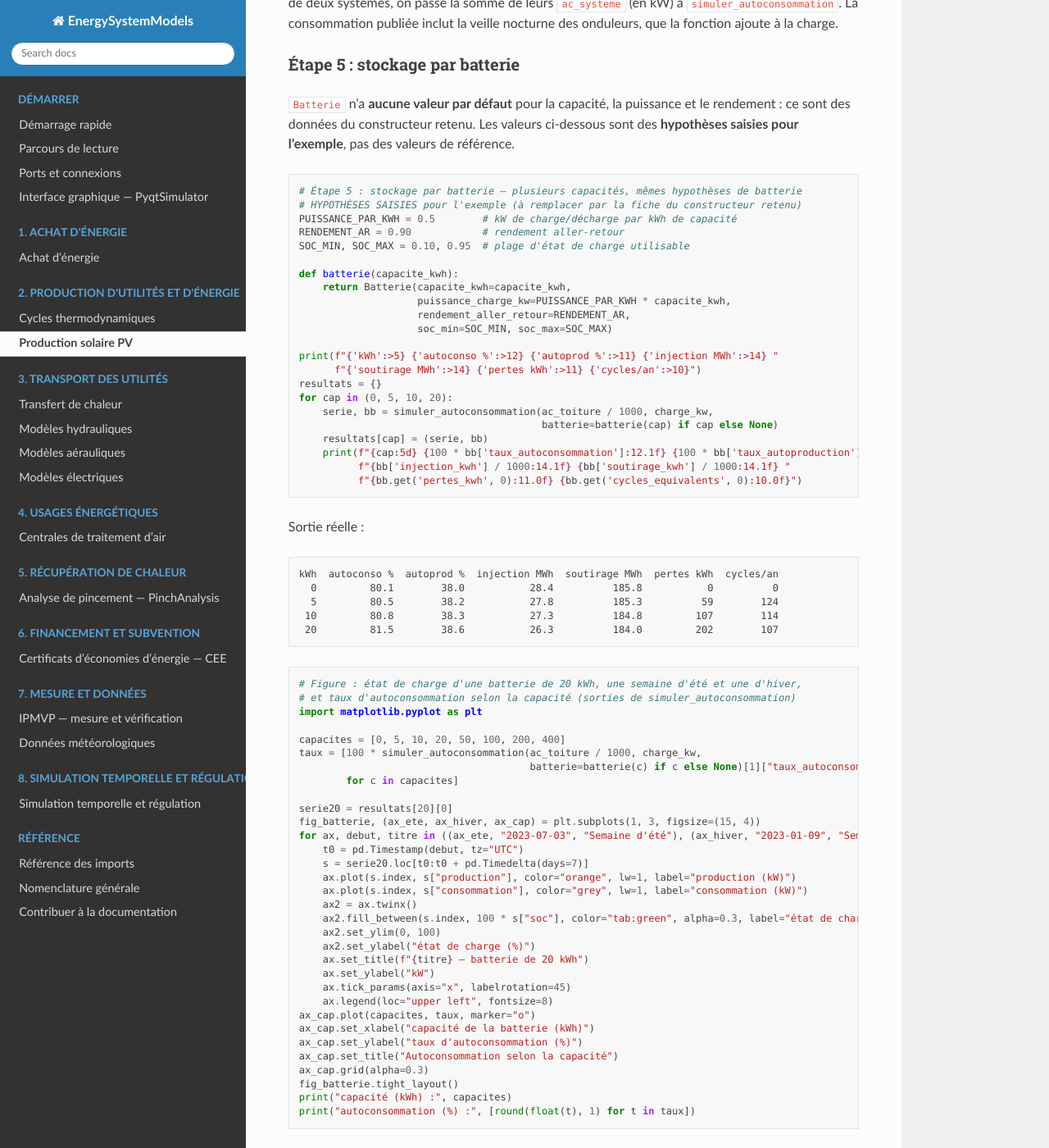
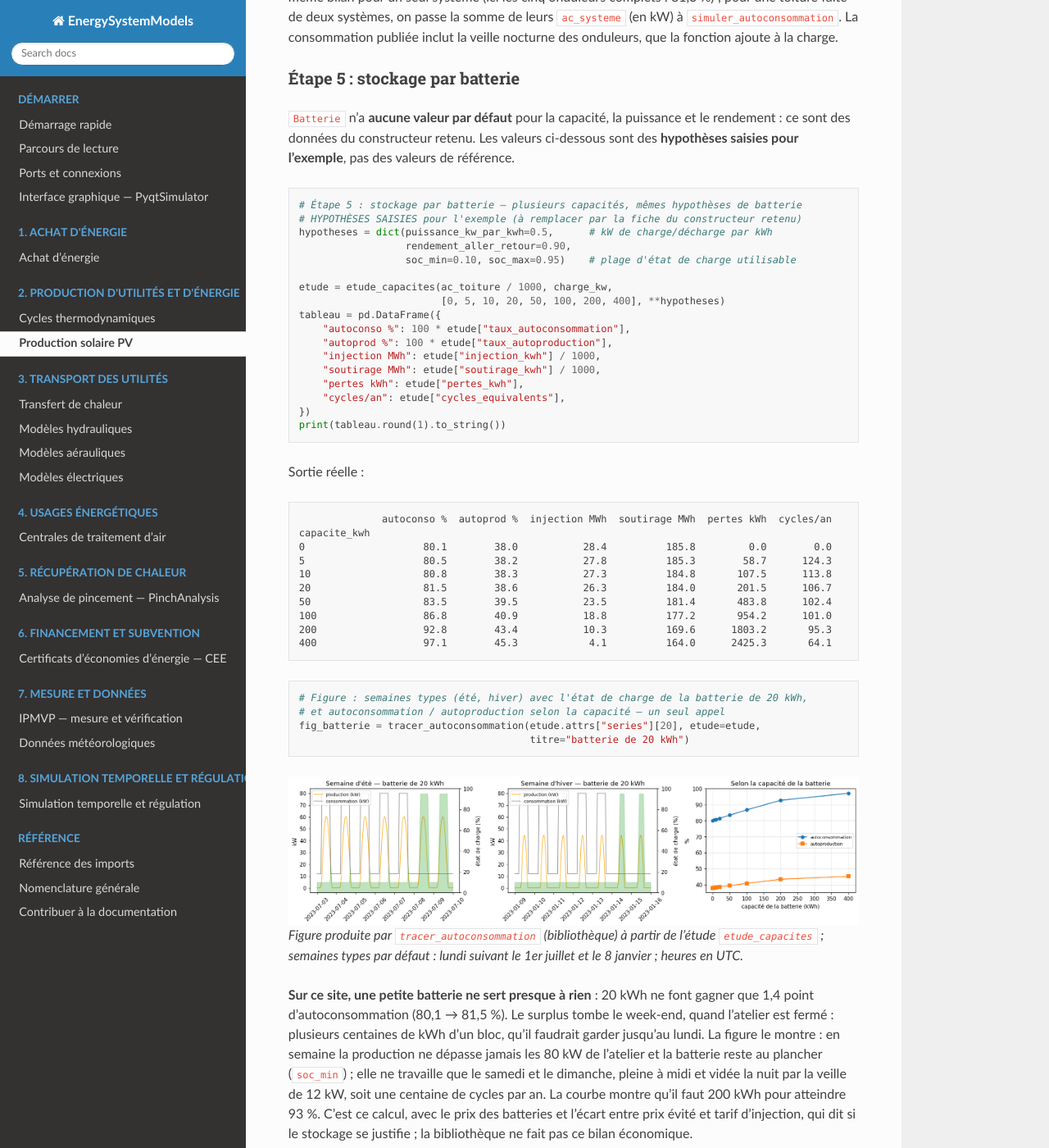
Before and after one commit to ZoheirHADID/EnergySystemModels-fr, a Sphinx documentation site: the page built from docs/source/009-pv-solaire/index.rst, in a window 1280 px wide and 1400 px high, scrolled down 10895 px. Shown: the whole window at 82% size. Built offline with Sphinx 7.4.7 and the Read the Docs theme 3.1.0, drawn with Linux system fonts in a browser that asks for light colours; some of the changed text lies outside the part shown.

Commit message:
doc : PV — batterie : étude et figure par etude_capacites / tracer_autoconsommation
Le bloc de tracé de ~30 lignes et la boucle du tableau sont remplacés par
deux appels de la bibliothèque ; sorties remesurées (inchangées), figure
régénérée (autoproduction ajoutée), cran 5.

Co-Authored-By: Claude Opus 5.5 <noreply@anthropic.com>

```diff
--- a/banc_doc.json
+++ b/banc_doc.json
@@ -1252,8 +1252,8 @@
   },
   "docs/source/009-pv-solaire/index.rst": {
    "blocs": 14,
-   "empreinte": "431f056d2025cadf",
-   "mesure": "2026-09-28T17:07",
+   "empreinte": "29252e1c305e338e",
+   "mesure": "2026-09-28T18:14",
    "figures": [
     "/images/schema_pv_installation.svg",
     "/009-pv-solaire/figures/009_pv_plot_production.png",
--- a/docs/source/009-pv-solaire/index.rst
+++ b/docs/source/009-pv-solaire/index.rst
@@ -555,7 +555,8 @@ par votre courbe de charge horaire (relevé du gestionnaire de réseau), exprim
 .. code-block:: python
 
    # Étape 4 : autoconsommation — calculée par la bibliothèque
-   from PV.StockageBatterie import Batterie, simuler_autoconsommation
+   from PV.StockageBatterie import (Batterie, etude_capacites, simuler_autoconsommation,
+                                    tracer_autoconsommation)
 
    # profil de charge CONSTRUIT (atelier 5 j/7), sur l'index UTC de la production
    heures = ac_toiture.index
@@ -604,87 +605,52 @@ des **hypothèses saisies pour l'exemple**, pas des valeurs de référence.
 
    # Étape 5 : stockage par batterie — plusieurs capacités, mêmes hypothèses de batterie
    # HYPOTHÈSES SAISIES pour l'exemple (à remplacer par la fiche du constructeur retenu)
-   PUISSANCE_PAR_KWH = 0.5        # kW de charge/décharge par kWh de capacité
-   RENDEMENT_AR = 0.90            # rendement aller-retour
-   SOC_MIN, SOC_MAX = 0.10, 0.95  # plage d'état de charge utilisable
+   hypotheses = dict(puissance_kw_par_kwh=0.5,      # kW de charge/décharge par kWh
+                     rendement_aller_retour=0.90,
+                     soc_min=0.10, soc_max=0.95)    # plage d'état de charge utilisable
 
-   def batterie(capacite_kwh):
-       return Batterie(capacite_kwh=capacite_kwh,
-                       puissance_charge_kw=PUISSANCE_PAR_KWH * capacite_kwh,
-                       rendement_aller_retour=RENDEMENT_AR,
-                       soc_min=SOC_MIN, soc_max=SOC_MAX)
-
-   print(f"{'kWh':>5} {'autoconso %':>12} {'autoprod %':>11} {'injection MWh':>14} "
-         f"{'soutirage MWh':>14} {'pertes kWh':>11} {'cycles/an':>10}")
-   resultats = {}
-   for cap in (0, 5, 10, 20):
-       serie, bb = simuler_autoconsommation(ac_toiture / 1000, charge_kw,
-                                            batterie=batterie(cap) if cap else None)
-       resultats[cap] = (serie, bb)
-       print(f"{cap:5d} {100 * bb['taux_autoconsommation']:12.1f} {100 * bb['taux_autoproduction']:11.1f} "
-             f"{bb['injection_kwh'] / 1000:14.1f} {bb['soutirage_kwh'] / 1000:14.1f} "
-             f"{bb.get('pertes_kwh', 0):11.0f} {bb.get('cycles_equivalents', 0):10.0f}")
+   etude = etude_capacites(ac_toiture / 1000, charge_kw,
+                           [0, 5, 10, 20, 50, 100, 200, 400], **hypotheses)
+   tableau = pd.DataFrame({
+       "autoconso %": 100 * etude["taux_autoconsommation"],
+       "autoprod %": 100 * etude["taux_autoproduction"],
+       "injection MWh": etude["injection_kwh"] / 1000,
+       "soutirage MWh": etude["soutirage_kwh"] / 1000,
+       "pertes kWh": etude["pertes_kwh"],
+       "cycles/an": etude["cycles_equivalents"],
+   })
+   print(tableau.round(1).to_string())
 
 Sortie réelle :
 
 .. code-block:: text
 
-     kWh  autoconso %  autoprod %  injection MWh  soutirage MWh  pertes kWh  cycles/an
-       0         80.1        38.0           28.4          185.8           0          0
-       5         80.5        38.2           27.8          185.3          59        124
-      10         80.8        38.3           27.3          184.8         107        114
-      20         81.5        38.6           26.3          184.0         202        107
+                 autoconso %  autoprod %  injection MWh  soutirage MWh  pertes kWh  cycles/an
+   capacite_kwh
+   0                    80.1        38.0           28.4          185.8         0.0        0.0
+   5                    80.5        38.2           27.8          185.3        58.7      124.3
+   10                   80.8        38.3           27.3          184.8       107.5      113.8
+   20                   81.5        38.6           26.3          184.0       201.5      106.7
+   50                   83.5        39.5           23.5          181.4       483.8      102.4
+   100                  86.8        40.9           18.8          177.2       954.2      101.0
+   200                  92.8        43.4           10.3          169.6      1803.2       95.3
+   400                  97.1        45.3            4.1          164.0      2425.3       64.1
 
 .. code-block:: python
 
-   # Figure : état de charge d'une batterie de 20 kWh, une semaine d'été et une d'hiver,
-   # et taux d'autoconsommation selon la capacité (sorties de simuler_autoconsommation)
-   import matplotlib.pyplot as plt
-
-   capacites = [0, 5, 10, 20, 50, 100, 200, 400]
-   taux = [100 * simuler_autoconsommation(ac_toiture / 1000, charge_kw,
-                                          batterie=batterie(c) if c else None)[1]["taux_autoconsommation"]
-           for c in capacites]
-
-   serie20 = resultats[20][0]
-   fig_batterie, (ax_ete, ax_hiver, ax_cap) = plt.subplots(1, 3, figsize=(15, 4))
-   for ax, debut, titre in ((ax_ete, "2023-07-03", "Semaine d'été"), (ax_hiver, "2023-01-09", "Semaine d'hiver")):
-       t0 = pd.Timestamp(debut, tz="UTC")
-       s = serie20.loc[t0:t0 + pd.Timedelta(days=7)]
-       ax.plot(s.index, s["production"], color="orange", lw=1, label="production (kW)")
-       ax.plot(s.index, s["consommation"], color="grey", lw=1, label="consommation (kW)")
-       ax2 = ax.twinx()
-       ax2.fill_between(s.index, 100 * s["soc"], color="tab:green", alpha=0.3, label="état de charge (%)")
-       ax2.set_ylim(0, 100)
-       ax2.set_ylabel("état de charge (%)")
-       ax.set_title(f"{titre} — batterie de 20 kWh")
-       ax.set_ylabel("kW")
-       ax.tick_params(axis="x", labelrotation=45)
-       ax.legend(loc="upper left", fontsize=8)
-   ax_cap.plot(capacites, taux, marker="o")
-   ax_cap.set_xlabel("capacité de la batterie (kWh)")
-   ax_cap.set_ylabel("taux d'autoconsommation (%)")
-   ax_cap.set_title("Autoconsommation selon la capacité")
-   ax_cap.grid(alpha=0.3)
-   fig_batterie.tight_layout()
-   print("capacité (kWh) :", capacites)
-   print("autoconsommation (%) :", [round(float(t), 1) for t in taux])
-
-Sortie réelle :
-
-.. code-block:: text
-
-   capacité (kWh) : [0, 5, 10, 20, 50, 100, 200, 400]
-   autoconsommation (%) : [80.1, 80.5, 80.8, 81.5, 83.5, 86.8, 92.8, 97.1]
+   # Figure : semaines types (été, hiver) avec l'état de charge de la batterie de 20 kWh,
+   # et autoconsommation / autoproduction selon la capacité — un seul appel
+   fig_batterie = tracer_autoconsommation(etude.attrs["series"][20], etude=etude,
+                                          titre="batterie de 20 kWh")
 
 .. figure:: /009-pv-solaire/figures/009_pv_batterie.png
    :width: 100%
    :alt: État de charge d'une batterie de 20 kWh sur une semaine d'été et
          d'hiver, et taux d'autoconsommation selon la capacité
 
-   Figure produite par ``figures/generer_figures.py`` à partir des séries de
-   ``simuler_autoconsommation`` (colonnes ``production``, ``consommation``,
-   ``soc``) ; heures en UTC.
+   Figure produite par ``tracer_autoconsommation`` (bibliothèque) à partir de
+   l'étude ``etude_capacites`` ; semaines types par défaut : lundi suivant le
+   1er juillet et le 8 janvier ; heures en UTC.
 
 **Sur ce site, une petite batterie ne sert presque à rien** : 20 kWh ne font
 gagner que 1,4 point d'autoconsommation (80,1 → 81,5 %). Le surplus tombe le
@@ -767,9 +733,10 @@ Variante : doubler le champ, avec et sans batterie
 .. code-block:: python
 
    # variante : champ doublé (même toiture sur deux bâtiments), même profil, sans puis avec 20 kWh
+   simple = etude_capacites(ac_toiture / 1000, charge_kw, [0, 20], **hypotheses)
+   double = etude_capacites(2 * ac_toiture / 1000, charge_kw, [0, 20], **hypotheses)
    for cap in (0, 20):
-       _, b1 = simuler_autoconsommation(ac_toiture / 1000, charge_kw, batterie=batterie(cap) if cap else None)
-       _, b2 = simuler_autoconsommation(2 * ac_toiture / 1000, charge_kw, batterie=batterie(cap) if cap else None)
+       b1, b2 = simple.loc[cap], double.loc[cap]
        print(f"batterie {cap:2d} kWh : autoconsommation {100 * b1['taux_autoconsommation']:.1f} -> "
              f"{100 * b2['taux_autoconsommation']:.1f} %, autoproduction {100 * b1['taux_autoproduction']:.1f} -> "
              f"{100 * b2['taux_autoproduction']:.1f} %, injection {b1['injection_kwh'] / 1000:.1f} -> "
```
Also changed, not shown: docs/source/009-pv-solaire/figures/009_pv_batterie.png.
